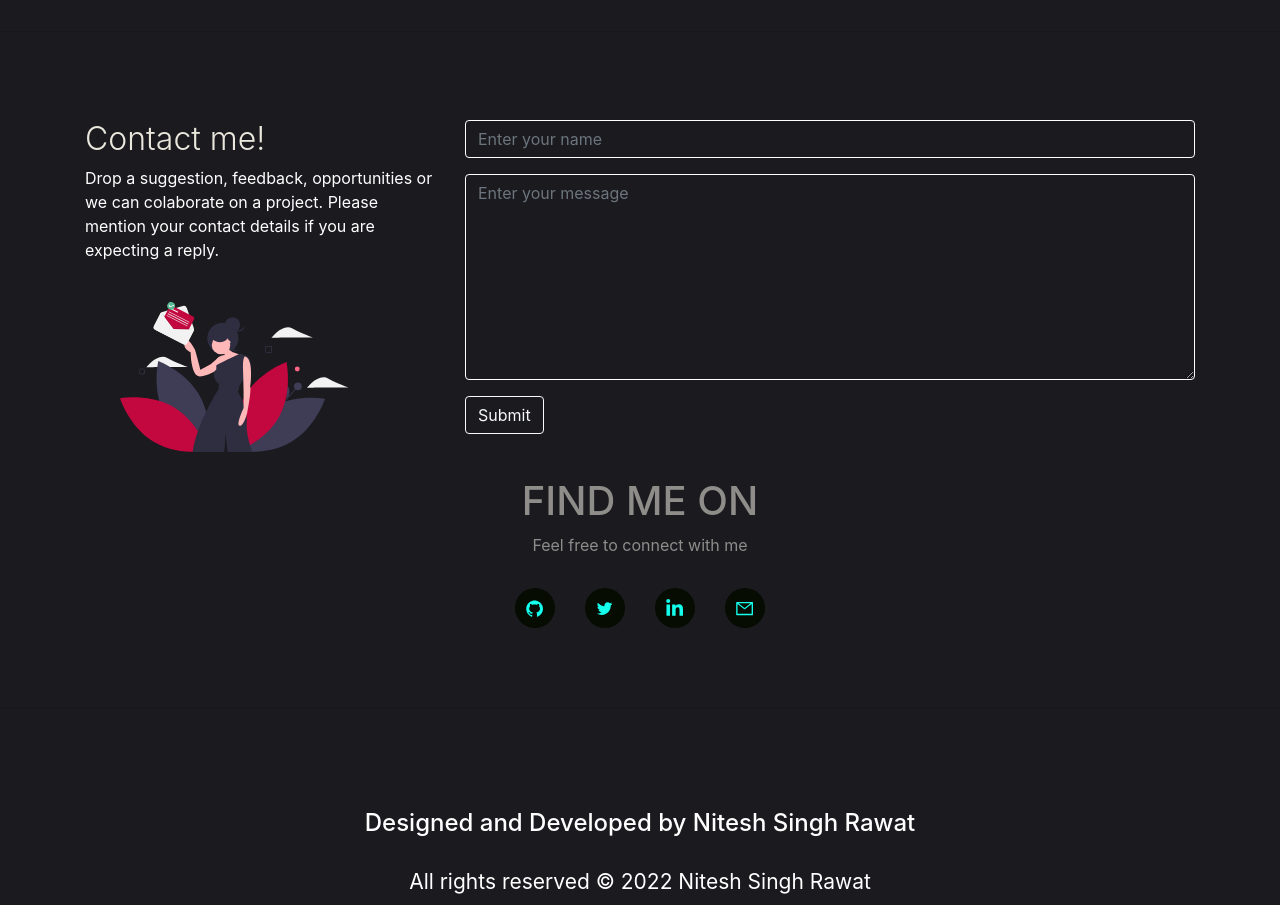
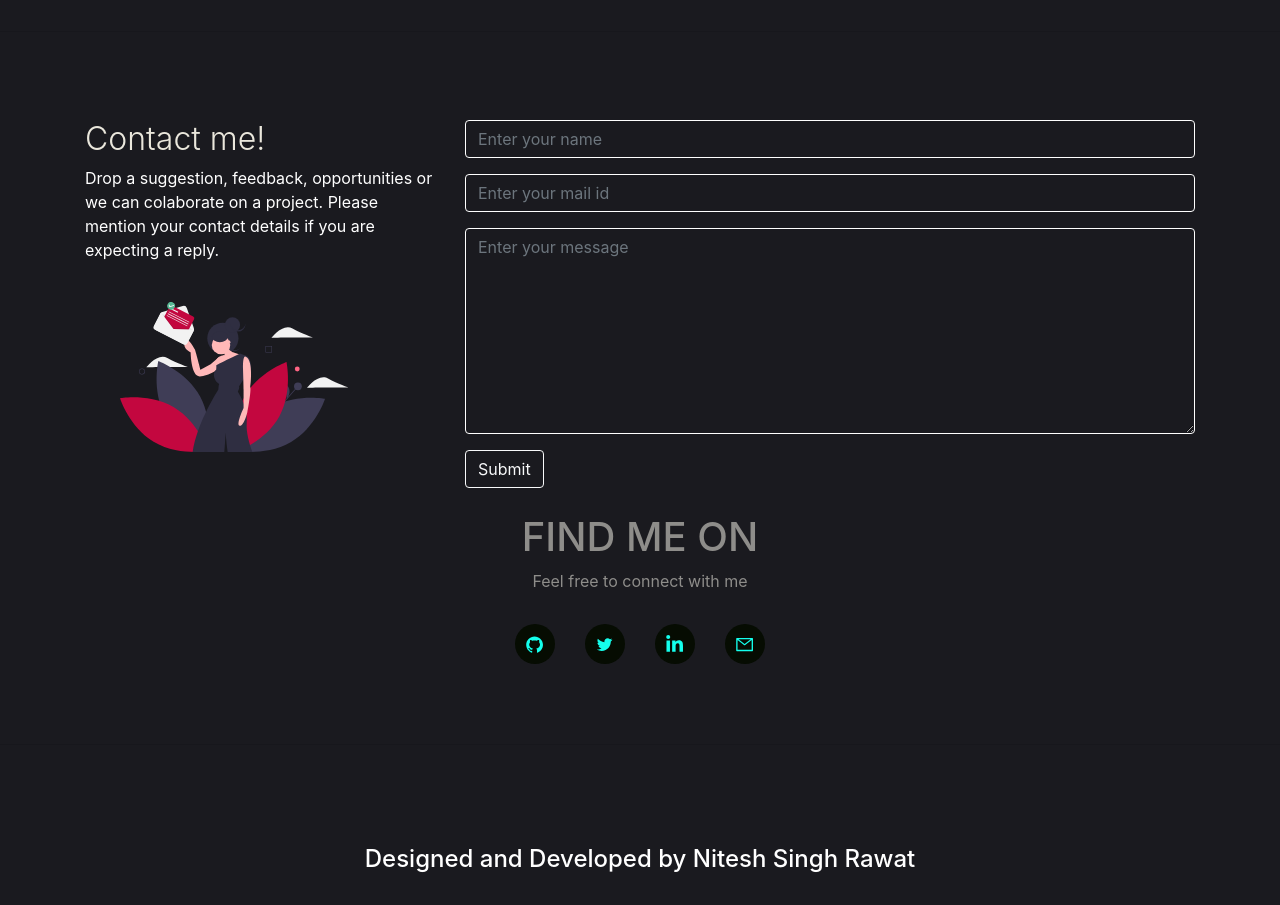
Before and after one commit to niteshrawat0401/My-Portfolio, a React (Create React App) app in the folder PorfolioWebsite-main/: page / in a window 1280 px wide. Shown: the part 2680-3585 px from the top of the page. Built offline with nearby package versions, Linux system fonts and the light colour scheme.

Commit message:
add functionality

```diff
--- a/PorfolioWebsite-main/src/components/Contact.jsx
+++ b/PorfolioWebsite-main/src/components/Contact.jsx
@@ -14,7 +14,8 @@ const Contact = ({darkMode}) => {
 
     const [templateParams, setTemplateParams] = useState({
 		from_name: '',
-        message: ''
+        message: '',
+        usermail_id:'',
 	});
 
     const onInputChange = e => {
@@ -23,7 +24,7 @@ const Contact = ({darkMode}) => {
 
     const onSubmit = async (e) => {
 		e.preventDefault();
-        emailjs.send('service_wsqkjj3', 'template_4fkn6zg', templateParams, 'user_1iDL8l98Jo24HGlJv5neS')
+        emailjs.send('service_7c05s2e', 'template_w9i4lgl', templateParams, 'hNa58F7qCcOvm5LnZ')
                 .then((response) => {
                 console.log('SUCCESS!', response.status, response.text);
                 }, (err) => {
@@ -36,7 +37,8 @@ const Contact = ({darkMode}) => {
                   });
                 setTemplateParams({
                     from_name: '',
-                    message: ''
+                    message: '',
+                    usermail_id:'',
                 })
     }
 
@@ -55,9 +57,13 @@ const Contact = ({darkMode}) => {
                 <Col lg={8}>
                 <br></br>
                 <Form onSubmit={e => onSubmit(e)}>
+                <Form.Group>
+                        <Form.Control onChange={e => onInputChange(e)} value={templateParams.usermail_id} name="usermail_id" className="ph Usermail_id" type="ph mailid" placeholder="Enter your name " />
+                    </Form.Group>
                     <Form.Group>
-                        <Form.Control onChange={e => onInputChange(e)} value={templateParams.from_name} name="from_name" className="ph name" type="name" placeholder="Enter your name" />
+                        <Form.Control onChange={e => onInputChange(e)} value={templateParams.from_name} name="from_name" className="ph name" type="name" placeholder="Enter your mail id" />
                     </Form.Group>
+
                     <Form.Group>
                         <Form.Control  onChange={e => onInputChange(e)} value={templateParams.message} name="message"  as="textarea" rows={8} className="ph msg" placeholder="Enter your message" />
                     </Form.Group>
```
Also changed, not shown: 1 other file (tests, documents, lock files or other folders).
